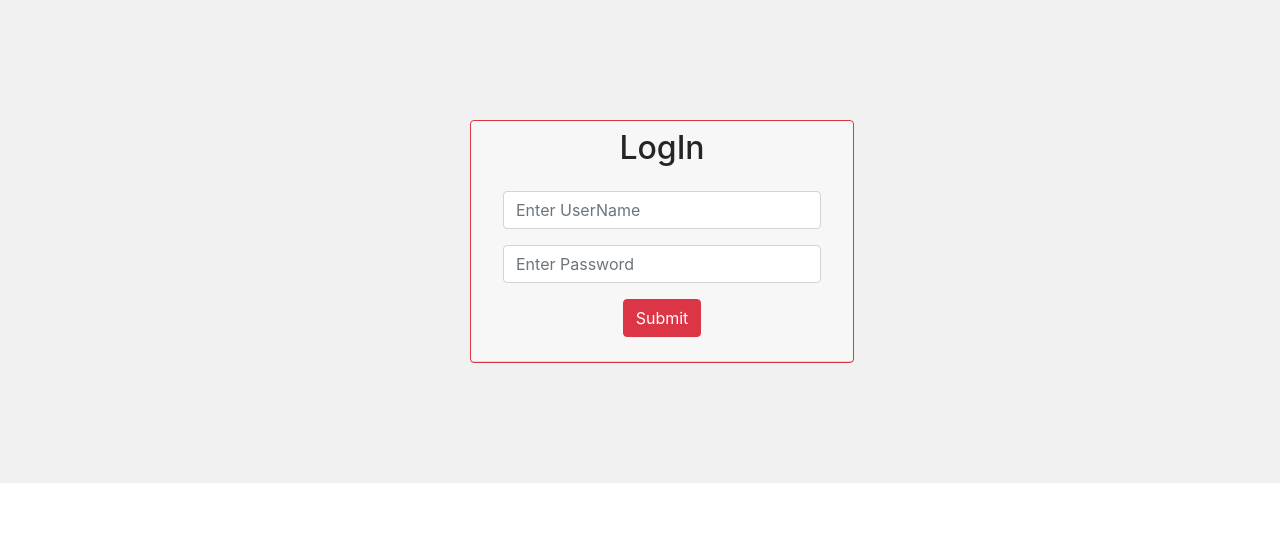
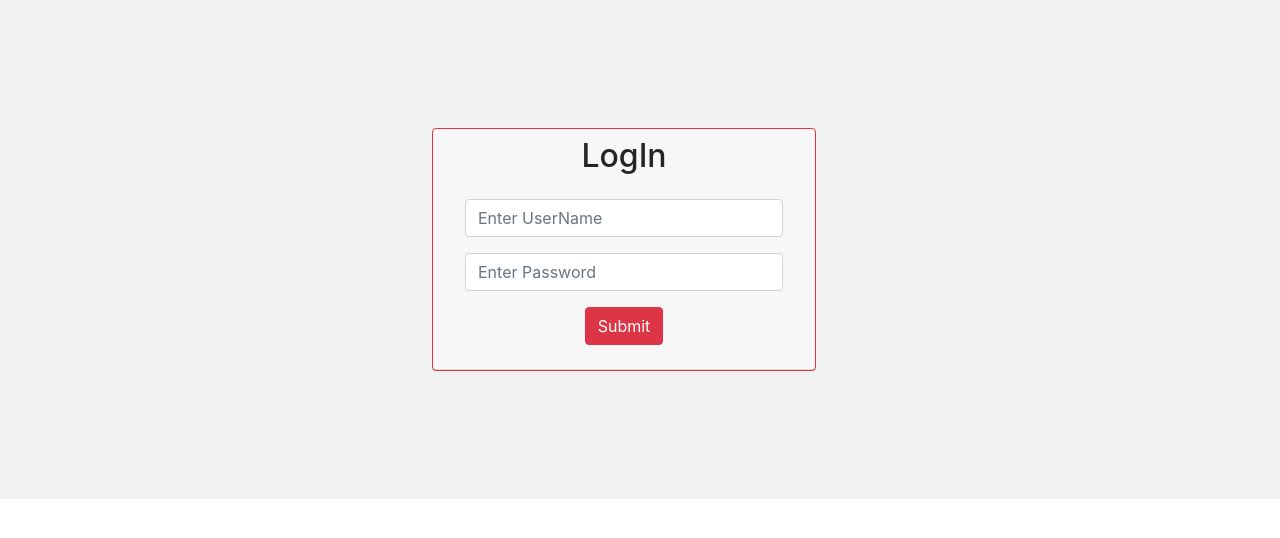
Before and after one commit to Meowlancing/Franchise-Hub-Dashboard, a React (Create React App) app in the folder admin/: page / in a window 1280 px wide. Shown: the top 538 px of the page. Built offline with nearby package versions, Linux system fonts and the light colour scheme.

Commit message:
admin home

```diff
--- a/admin/src/pages/Home.jsx
+++ b/admin/src/pages/Home.jsx
@@ -40,7 +40,7 @@ const Home = () => {
   return (
     <div className='home'>
         <div className='homeContainer'>
-           <Card id="HomeCardContainer" border="danger" style={{textAlign: "center" , width: "24rem"}} className="home-card">
+           <Card id="HomeCardContainer" border="danger" className="home-card">
              <Card.Header>
                <Card.Title style={{fontSize: "2rem"}}>
                  LogIn
--- a/admin/src/pages/styles/home.scss
+++ b/admin/src/pages/styles/home.scss
@@ -2,9 +2,23 @@
   display: flex;
   .homeContainer {
     flex: 6;
-    margin: 120px 470px;
     .home-card {
       text-align: center;
     }
+    #HomeCardContainer{
+      text-align: center;
+      width: 24rem;
+    }
   }
 }
+
+@media (min-width:768px) {
+  .homeContainer{
+    margin: 3rem 10rem;
+  }
+}
+@media (min-width:1024px) {
+  .homeContainer{
+    margin: 8rem 27rem;
+  }
+}
```
